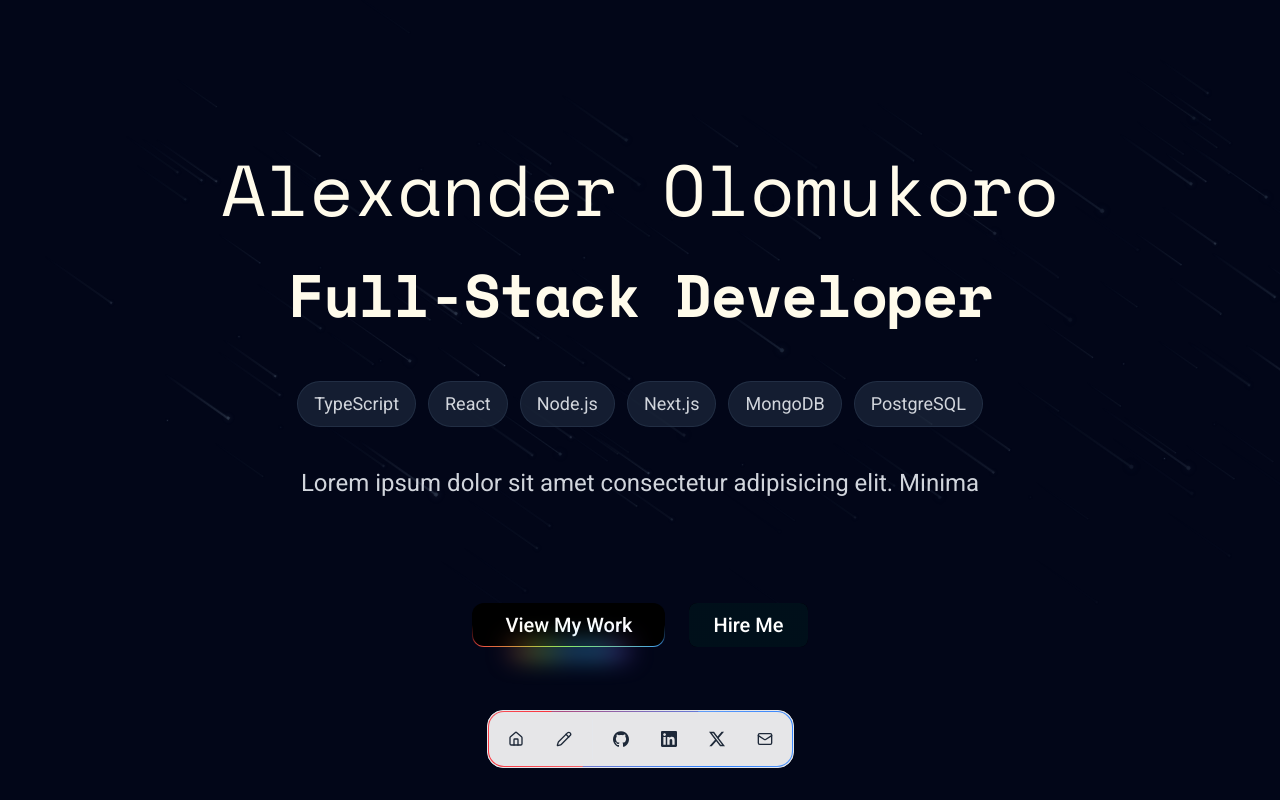
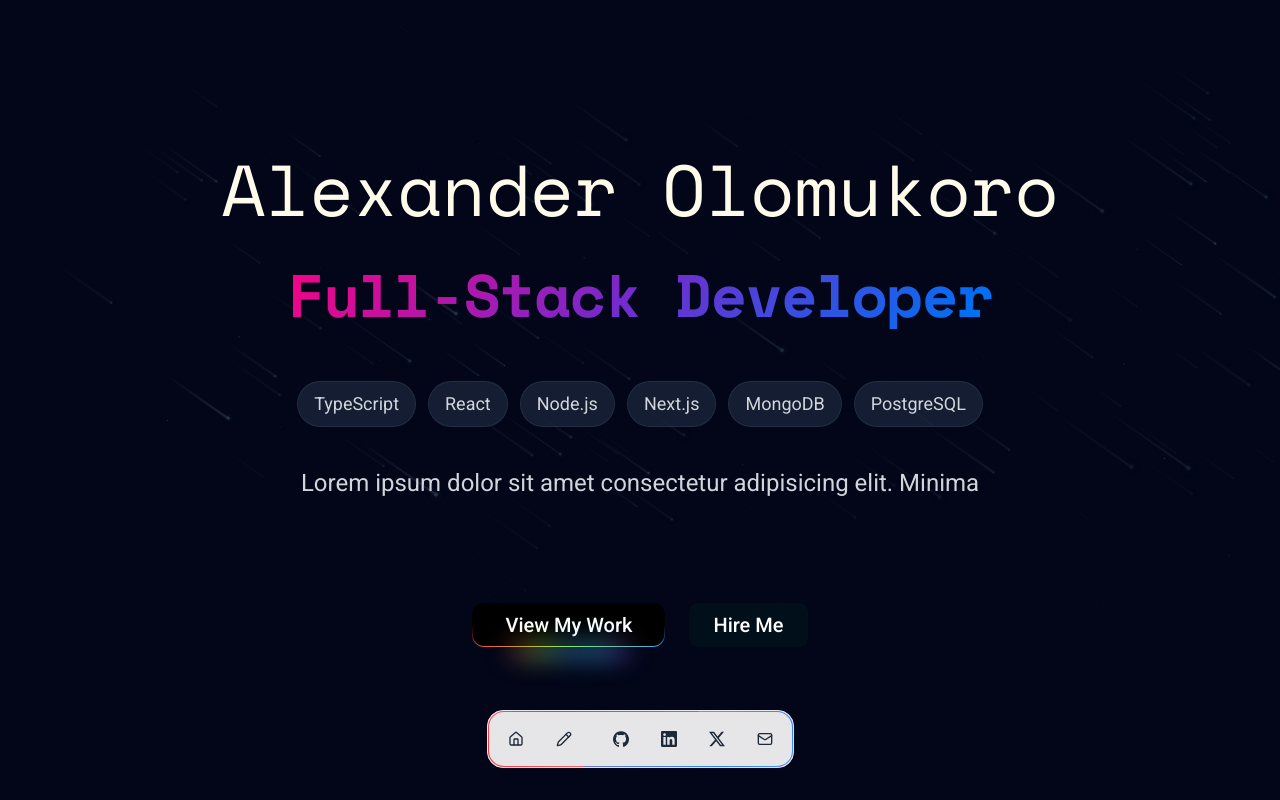
Before and after one commit to xandersavage/portfolio-website, a Next.js app: page / in a window 1280 px wide. Built offline with nearby package versions, Linux system fonts and the light colour scheme.

Commit message:
minor design chnages

```diff
--- a/src/components/sections/Hero.tsx
+++ b/src/components/sections/Hero.tsx
@@ -5,6 +5,7 @@ import { Meteors } from "@/components/magicui/meteors";
 import { BlurFade } from "@/components/magicui/blur-fade";
 import { RainbowButton } from "@/components/magicui/rainbow-button";
 import { ShinyButton } from "@/components/magicui/shiny-button";
+import { AuroraText } from "@/components/magicui/aurora-text";
 
 export function Hero() {
   return (
@@ -41,7 +42,7 @@ export function Hero() {
           {/* Role with proper spacing */}
           <BlurFade delay={0.5 * 2} inView>
             <h2 className="text-4xl md:text-5xl lg:text-6xl font-bold tracking-tight text-amber-50 font-heading">
-              Full-Stack Developer
+              <AuroraText>Full-Stack Developer</AuroraText>
             </h2>
           </BlurFade>
 
```
